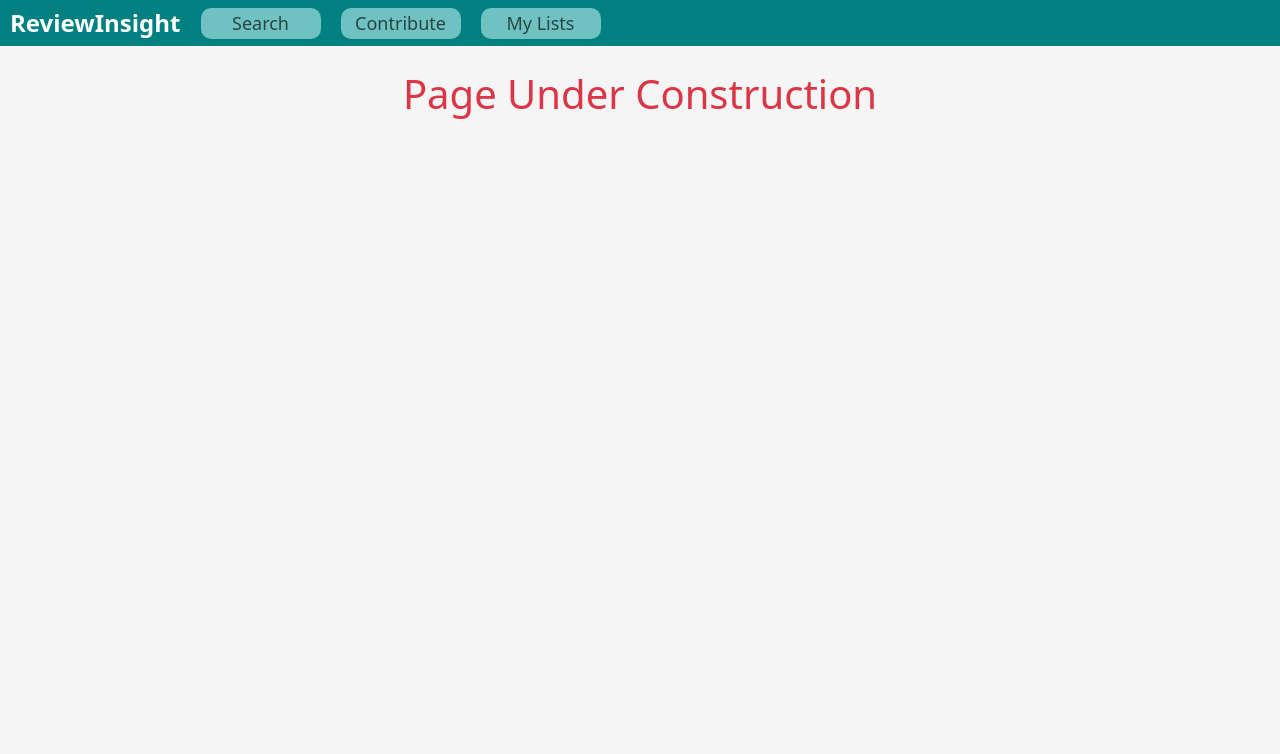
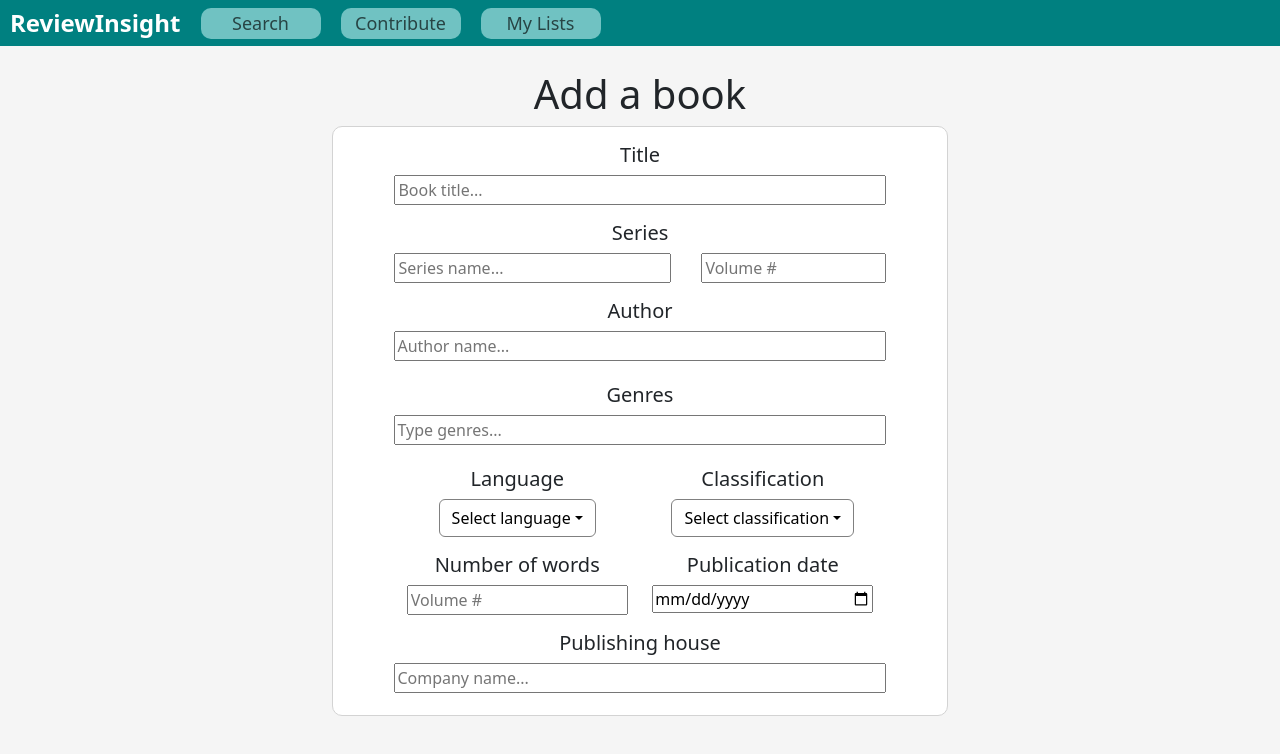
Before and after one commit to Remi1095/ReviewInsight, a React (Create React App) app: page /contribute in a window 1280 px wide. Shown: the top 754 px of the page. Built offline with nearby package versions, Linux system fonts and the light colour scheme.

Commit message:
started on contribute page

```diff
--- a/src/components/AutoSuggest.js
+++ b/src/components/AutoSuggest.js
@@ -1,22 +1,39 @@
-import React, { useState, useEffect } from 'react';
+import React, { useState, useEffect, useRef } from 'react';
 
 
-function AutoSuggest({ elements, handleElements, suggestions, placeholder }) {
+function AutoSuggest({ elements, handleElements, suggestions, placeholder, maxLines = suggestions.length }) {
 
   const [hasEmptyRow, setHasEmptyRow] = useState(elements.length === 0);
   const [filteredSuggestions, setFilteredSuggestions] = useState([]);
+  const [showSuggestions, setShowSuggestions] = useState(true);
+  const textareaRef = useRef(null);
+
+
+  useEffect(() => {
+    // Add event listener to document for click events
+    document.addEventListener('click', handleClickOutside);
+
+    return () => {
+      // Clean up by removing the event listener when component unmounts
+      document.removeEventListener('click', handleClickOutside);
+    };
+  }, []);
+
+  const handleClickOutside = (event) => {
+    // Check if the click occurred outside the textarea and suggestions popup
+    if (textareaRef.current && !textareaRef.current.contains(event.target)) {
+      setShowSuggestions(false);
+    } else {
+      setShowSuggestions(true);
+    }
+  };
 
   function handleChange(event) {
-    console.log('handleChange');
     const values = event.target.value.split('\n');
 
-    if (elements.length > 0 && values.length > elements.length && filteredSuggestions.length > 0) {
-      values[values.length - 2] = filteredSuggestions[0];
-    }
+    setHasEmptyRow(values[values.length - 1] === '' && values.length <= maxLines);
 
-    setHasEmptyRow(values[values.length - 1] === '');
-
-    if (values[values.length - 1] !== '') {
+    if (values.length > 0 && values[values.length - 1] !== '') {
       const filtered = suggestions.filter((suggestion) =>
         suggestion.toLowerCase().startsWith(values[values.length - 1].toLowerCase())
       );
@@ -30,22 +47,45 @@ function AutoSuggest({ elements, handleElements, suggestions, placeholder }) {
 
   function handleSuggestionClick(suggestion) {
     const values = [...elements];
-    values[values.length - 1] = suggestion;
-    setHasEmptyRow(true);
+    if (values.length > 0) {
+      values[values.length - 1] = suggestion;
+    } else {
+      values.push(suggestion);
+    }
     setFilteredSuggestions([]);
     handleElements(values.filter((value) => value !== ''))
   };
 
+  function handleKeyTab(event) {
+    if (event.key === 'Tab') {
+      event.preventDefault();
+      const values = event.target.value.split('\n');
+      if (filteredSuggestions.length > 0) {
+        if (values.length > 0) {
+          values[values.length - 1] = filteredSuggestions[0];
+        } else {
+          values.push(filteredSuggestions[0]);
+        }
+      }
+      setFilteredSuggestions([]);
+      handleElements(values.filter((value) => value !== ''));
+
+    }
+  }
+
+
   return (
-    <div className="mx-auto" style={{ position: "relative", width: "90%" }}>
+    <div style={{ position: "relative"}}>
       <textarea
+        ref={textareaRef}
         value={elements.join('\n') + ((hasEmptyRow && elements.length > 0) ? '\n' : '')}
         onChange={handleChange}
+        onKeyDown={handleKeyTab}
         placeholder={placeholder}
         rows={elements.length + ((hasEmptyRow) ? 1 : 0)}
         style={{ resize: 'none', width: "100%" }}
       />
-      {(filteredSuggestions.length > 0 && elements.length !== 0 && elements[elements.length - 1] !== '') && (
+      {(filteredSuggestions.length > 0 && showSuggestions) && (
         <ul className='suggestions-popup'>
           {filteredSuggestions.map((suggestion, index) => (
             <li className='suggestion-item' key={index} onClick={() => handleSuggestionClick(suggestion)}>
--- a/src/components/BookInfo.js
+++ b/src/components/BookInfo.js
@@ -116,6 +116,7 @@ function MyListsModal({ show, handleClose, bookid }) {
 function Review({ review, style = {} }) {
 
   return (
+    <div>
       <div className="content-box mx-auto" style={{ ...style, marginBottom: "15px", paddingTop: "4px", paddingBottom: "8px", paddingInline: "8px" }}>
 
         <div className="d-flex justify-content-between mb-2" style={{ fontSize: 'smaller' }}>
@@ -133,6 +134,8 @@ function Review({ review, style = {} }) {
           </div>
         </div>
       </div>
+    </div>
+
   );
 
 }
--- a/src/components/Contribute.js
+++ b/src/components/Contribute.js
@@ -1,17 +1,117 @@
-import React from "react";
+import React, { useState } from "react";
+import { getAllBooks, getBookValues } from "../bookUtils";
+import { iterateObject } from "../iterateObject";
+import _ from 'lodash'
+import AutoSuggest from "./AutoSuggest";
+import AppDropdown from "./AppDropdown";
 import { Container, Row, Col } from 'react-bootstrap';
 
 function Contribute() {
 
+  const [book, setBook] = useState(iterateObject(getAllBooks()[0], {
+    onValue: (value, keyPath, [emptyBook]) => {
+      if (keyPath[0] === 'ratings' || keyPath[0] === 'reviews') {
+        _.set(emptyBook, keyPath, []);
+      } else {
+        _.set(emptyBook, keyPath, null);
+      }
+    },
+    onFinal: (value, [emptyBook]) => {
+      return emptyBook;
+    }
+  }, [{}]));
+  console.log(book);
+
   return (
-    <Container>
+    <Container fluid>
       <Row>
-        <Col xxl={3} lg={2} xs={1}></Col>
-        <Col xxl={6} lg={8} xs={10}>
+        <Col xxl={4} lg={3} xs={1} />
+        <Col xxl={4} lg={6} xs={10}>
+          <h1 className="text-center">Add a book</h1>
+          <div className="content-box text-center py-3">
+            <h5>Title</h5>
+            <input
+              type='text'
+              value={''}
+              onChange={() => null}
+              placeholder={'Book title...'}
+              style={{ width: "80%" }}
+            />
 
-          <h1 className="text-center text-danger">Page Under Construction</h1>
+            <h5 className="mt-3">Series</h5>
+            <input
+              type='text'
+              value={''}
+              onChange={() => null}
+              placeholder={'Series name...'}
+              style={{ width: "45%", marginRight: "5%" }}
+            />
+            <input
+              type='text'
+              value={''}
+              onChange={() => null}
+              placeholder={'Volume #'}
+              style={{ width: "30%" }}
+            />
+
+            <h5 className="mt-3">Author</h5>
+            <div className="mx-auto" style={{ width: "80%" }}>
+              <AutoSuggest elements={[]} handleElements={() => null} suggestions={[]} placeholder={'Author name...'} maxLines={1} />
+            </div>
+
+            <h5 className="mt-3">Genres</h5>
+            <div className="mx-auto" style={{ width: "80%" }}>
+              <AutoSuggest elements={[]} handleElements={() => null} suggestions={[]} placeholder={'Type genres...'} />
+            </div>
+
+            <div className="mt-3 mx-auto d-flex justify-content-center" style={{ width: "80%" }}>
+              <div className="w-100">
+                <h5>Language</h5>
+                <AppDropdown
+                  emptyValue="Select language"
+                  selectedItem={''}
+                  items={[]}
+                  handleItemSelect={() => null}
+                  className="d-inline"
+                />
+                <h5 className="mt-3">Number of words</h5>
+                <input
+                  type='text'
+                  value={''}
+                  onChange={() => null}
+                  placeholder={'Volume #'}
+                  style={{ width: "90%" }}
+                />
+              </div>
+              <div className="w-100">
+                <h5>Classification</h5>
+                <AppDropdown
+                  emptyValue="Select classification"
+                  selectedItem={''}
+                  items={[]}
+                  handleItemSelect={() => null}
+                  className="d-inline"
+                />
+                <h5 className="mt-3">Publication date</h5>
+                <input
+                  type='date'
+                  value={''}
+                  onChange={() => null}
+                  style={{ width: "90%" }}
+                />
+              </div>
+            </div>
+
+            <h5 className="mt-3">Publishing house</h5>
+            <div className="mx-auto" style={{ width: "80%" }}>
+              <AutoSuggest elements={[]} handleElements={() => null} suggestions={[]} placeholder={'Company name...'} maxLines={1} />
+            </div>
+          </div>
+
+
+
         </Col>
-        <Col xxl={3} lg={2} xs={1}></Col>
+        <Col xxl={4} lg={3} xs={1} />
       </Row>
 
     </Container>
--- a/src/components/PaginationBar.js
+++ b/src/components/PaginationBar.js
@@ -19,6 +19,7 @@ function PaginationBar({ totalPages, onPageChange }) {
     const urlParams = new URLSearchParams(location.search);
     urlParams.set('page', page);
     navigate(`${location.pathname}?${urlParams.toString()}`);
+    console.log("scroll top");
     window.scrollTo({ top: 0, behavior: 'instant' });
   };
 
--- /dev/null
+++ b/src/iterateObject.js
@@ -0,0 +1,23 @@
+export function iterateObject(obj, callbacks = {}, ...args) {
+    console.log(args);
+    const { onValue, onFinal } = callbacks;
+
+    for (const key in obj) {
+        iterateObjectRecursive(obj[key], onValue, [key], ...args);
+    }
+    if (typeof onFinal === 'function') {
+        return onFinal(obj, ...args);
+    }
+}
+
+function iterateObjectRecursive(obj, onValue, keyPath = [], ...args) {
+
+    if (typeof obj === 'object' && !Array.isArray(obj) && obj !== null) {
+        for (const key in obj) {
+            iterateObjectRecursive(obj[key], onValue, [...keyPath, key], ...args);
+        }
+    } else if (typeof onValue === 'function') {
+        onValue(obj, keyPath, ...args);
+    }
+
+}
--- a/src/style.css
+++ b/src/style.css
@@ -175,8 +175,6 @@ textarea {
 }
 
 .content-box {
-  display: flex;
-  flex-direction: column;
   background-color: white;
   border: 1px solid lightgray;
   border-radius: 10px;
```
Also changed, not shown: src/components/Search.js (+24 -49 lines), TODO.txt. Lines whose indentation alone changed are shown as unchanged.
